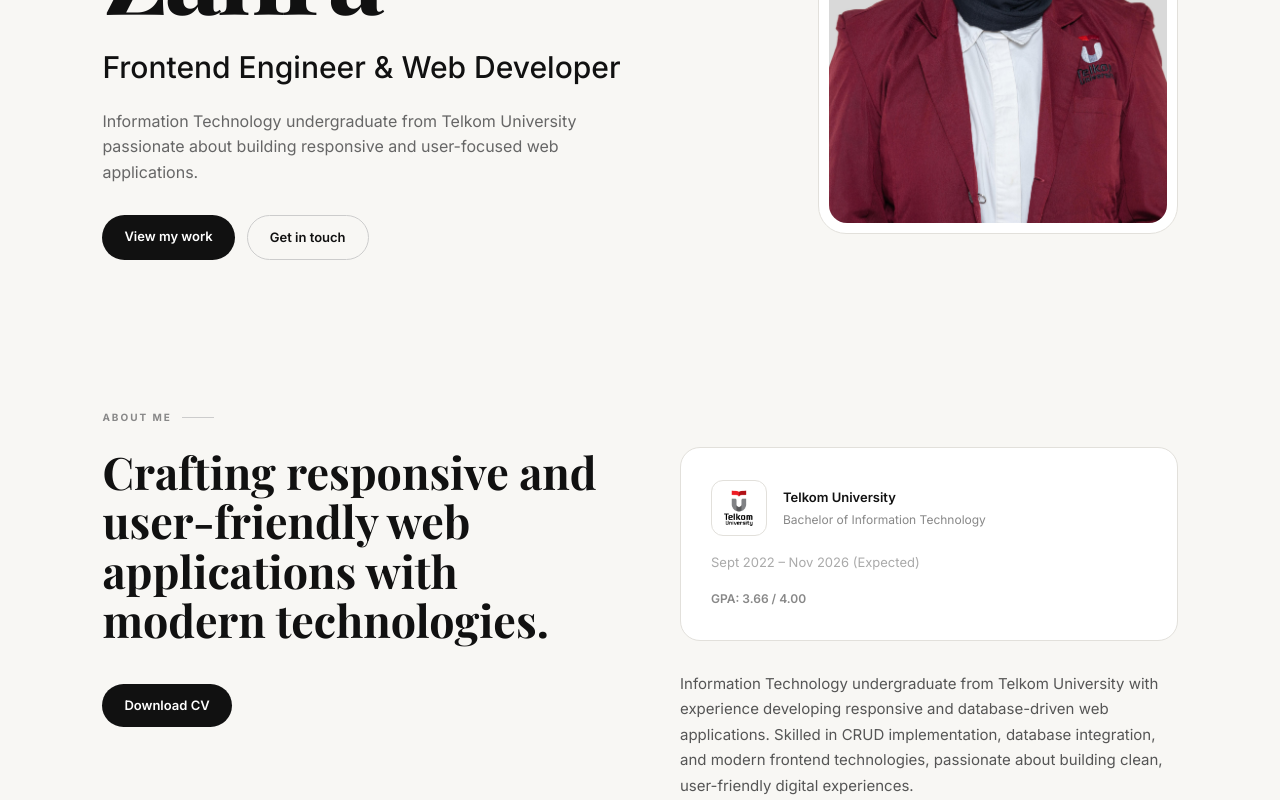
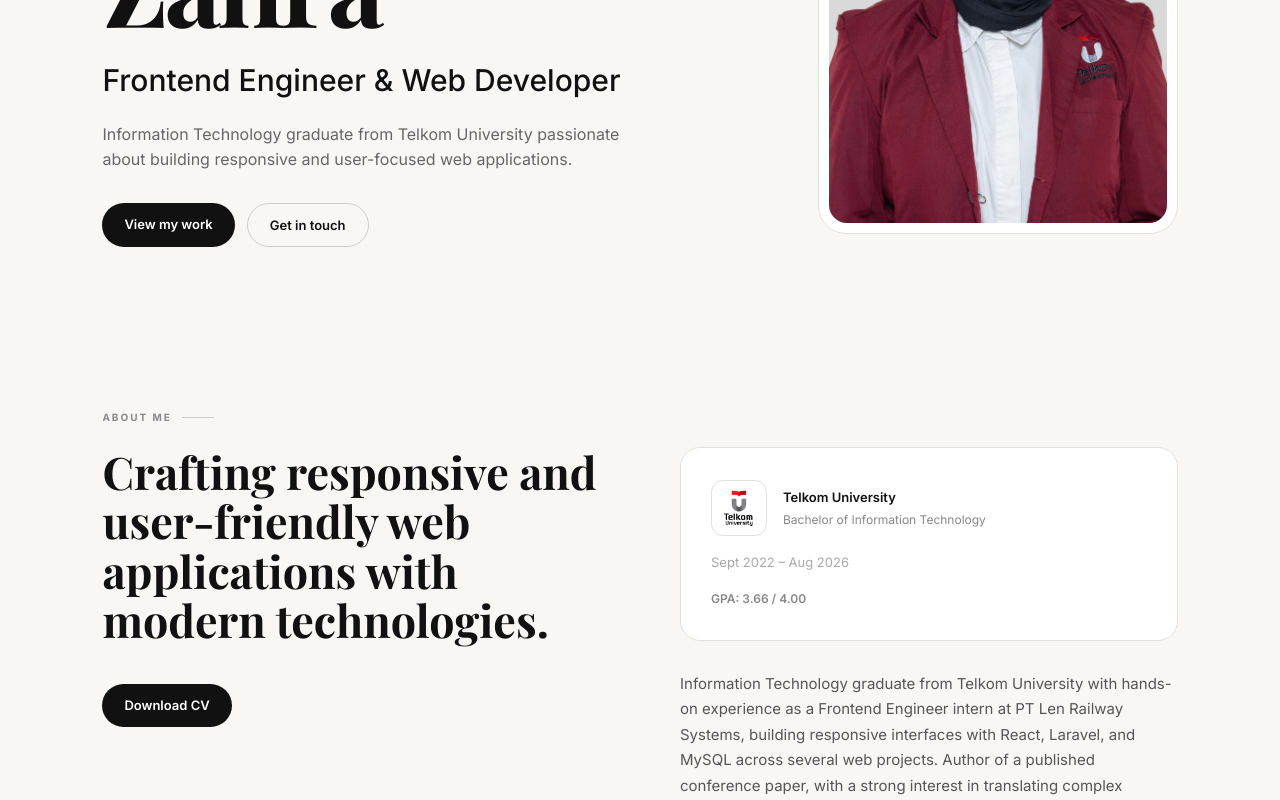
Before and after one commit to naabilaaaz17/portfolio_nabila, a React app: page / in a window 1280 px wide. Shown: the part 400-1200 px from the top of the page. Built offline with nearby package versions, Linux system fonts and the light colour scheme; the HTML template or start-up script is replaced by a standard one; a web font is replaced by a local one.

Commit message:
Update laagiii

```diff
--- a/src/components/about.jsx
+++ b/src/components/about.jsx
@@ -25,16 +25,17 @@ function About() {
                 <span className="edu-degree">Bachelor of Information Technology</span>
               </div>
             </div>
-            <span className="edu-period">Sept 2022 – Nov 2026 (Expected)</span>
+            <span className="edu-period">Sept 2022 – Aug 2026</span>
             <span className="edu-gpa">GPA: 3.66 / 4.00</span>
           </div>
 
           <p>
-            Information Technology undergraduate from Telkom University with
-            experience developing responsive and database-driven web
-            applications. Skilled in CRUD implementation, database
-            integration, and modern frontend technologies, passionate
-            about building clean, user-friendly digital experiences.
+            Information Technology graduate from Telkom University with hands-on
+            experience as a Frontend Engineer intern at PT Len Railway Systems,
+            building responsive interfaces with React, Laravel, and MySQL across
+            several web projects. Author of a published conference paper, with a
+            strong interest in translating complex requirements into clean,
+            accessible user interfaces.
           </p>
 
         </div>
--- a/src/components/experiences.jsx
+++ b/src/components/experiences.jsx
@@ -15,7 +15,7 @@ function Experience() {
               <h3>Frontend Engineer Intern - MAGENTA Internship Program</h3>
               <p>PT Len Railway Systems</p>
             </div>
-            <span>Aug 2025 – Sep 2025</span>
+            <span>May 2025 – Sep 2025</span>
           </div>
 
           <ul>
--- a/src/components/hero.jsx
+++ b/src/components/hero.jsx
@@ -14,7 +14,7 @@ function Hero() {
         <h2>Frontend Engineer & Web Developer</h2>
 
 <p className="hero-description">
-  Information Technology undergraduate from Telkom University
+  Information Technology graduate from Telkom University
   passionate about building responsive and user-focused
   web applications.
 </p>
--- a/src/components/projects.jsx
+++ b/src/components/projects.jsx
@@ -26,7 +26,7 @@ const projects = [
   {
     year: "2025",
     title: "Craftfolio",
-    description: "Developed a web application that automatically generates personal portfolio websites from user input. Features customizable dynamic templates, drag-and-drop interface, and a template marketplace, cutting creation time from 2–3 weeks to under 30 minutes.",
+    description: "A web-based portfolio builder that helps designers create and showcase their work easily, built with Laravel and Bootstrap.",
     images: [craftfolioImg, craftfolioImg2],
     tech: ["Laravel", "Bootstrap"],
   },
@@ -40,7 +40,6 @@ const projects = [
 ]
 
 function Projects() {
-  // lightboxProject = index project yang lagi dibuka, lightboxIndex = foto keberapa yang aktif
   const [lightboxProject, setLightboxProject] = useState(null)
   const [lightboxIndex, setLightboxIndex] = useState(0)
 
@@ -65,7 +64,6 @@ function Projects() {
     setLightboxIndex((prev) => (prev - 1 + total) % total)
   }, [lightboxProject])
 
-  // keyboard nav: ESC nutup, panah kiri/kanan geser foto
   useEffect(() => {
     if (lightboxProject === null) return
 
@@ -76,7 +74,7 @@ function Projects() {
     }
 
     document.addEventListener("keydown", handleKeyDown)
-    document.body.style.overflow = "hidden" // biar background gak ikut scroll
+    document.body.style.overflow = "hidden"
 
     return () => {
       document.removeEventListener("keydown", handleKeyDown)
@@ -144,7 +142,7 @@ function Projects() {
 
           <div
             className="lightbox-content"
-            onClick={(e) => e.stopPropagation()} // biar klik di foto gak ikut nutup modal
+            onClick={(e) => e.stopPropagation()}
           >
             <img
               src={activeImages[lightboxIndex]}
```
Also changed, not shown: 1 other file (tests, documents, lock files or other folders).
